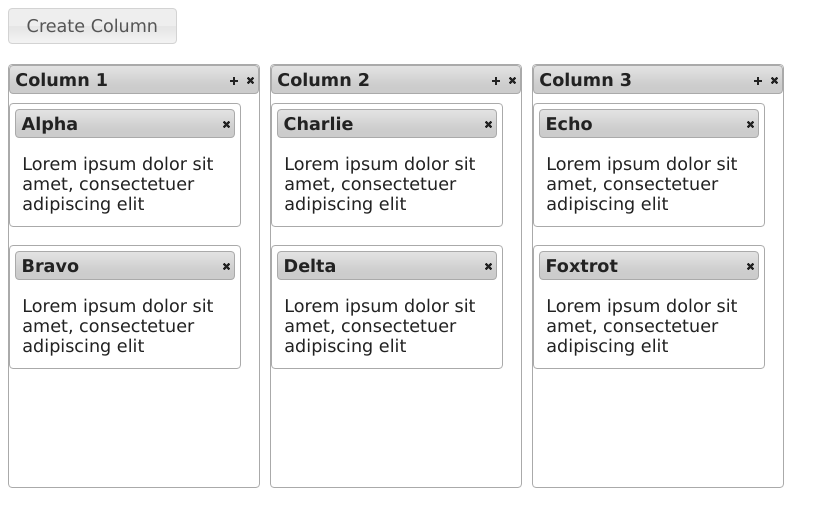
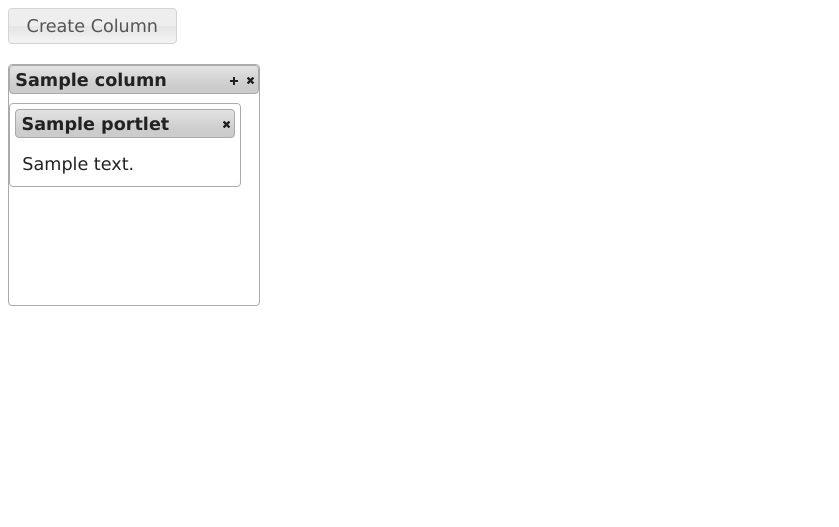
Before and after one commit to heejongahn/kanban-gallen, a Flask app: page / in a window 1280 px wide. Shown: the top 527 px of the page, without its empty margins (0-839 px from the left). Run offline with Flask 2, Linux system fonts and the light colour scheme; tables that the repository leaves empty hold one stand-in row (values such as "Sample post"); parts of the project's set-up code (start-up, migrations or seed data) failed here and were passed over.

Commit message:
[backend] render data from db

```diff
--- a/kanban_gallen/templates/index.html
+++ b/kanban_gallen/templates/index.html
@@ -13,57 +13,23 @@
     </button>
     <!-- column lists -->
     <div class="column-lists">
-      <div class="column">
+      {% for column in columns %}
+      <div id="column_{{ column.id }}" class="column">
         <div class="column-header">
-          Column 1
+          {{ column.title }}
         </div>
-        <div class="portlet">
+        {% for portlet in column.portlets %}
+        <div id="portlet_{{ portlet.id }}" class="portlet">
           <div class="portlet-header">
-            Alpha
+            {{ portlet.title }}
           </div>
-          <div class="portlet-content">Lorem ipsum dolor sit amet, consectetuer adipiscing elit</div>
+          <div class="portlet-content">
+            {{ portlet.content }}
+          </div>
         </div>
-        <div class="portlet">
-          <div class="portlet-header">
-            Bravo
-          </div>
-          <div class="portlet-content">Lorem ipsum dolor sit amet, consectetuer adipiscing elit</div>
-        </div>
+        {% endfor %}
       </div>
-      <div class="column">
-        <div class="column-header">
-          Column 2
-        </div>
-        <div class="portlet">
-          <div class="portlet-header">
-            Charlie
-          </div>
-          <div class="portlet-content">Lorem ipsum dolor sit amet, consectetuer adipiscing elit</div>
-        </div>
-        <div class="portlet">
-          <div class="portlet-header">
-            Delta
-          </div>
-          <div class="portlet-content">Lorem ipsum dolor sit amet, consectetuer adipiscing elit</div>
-        </div>
-      </div>
-      <div class="column">
-        <div class="column-header">
-          Column 3
-        </div>
-        <div class="portlet">
-          <div class="portlet-header">
-            Echo
-          </div>
-          <div class="portlet-content">Lorem ipsum dolor sit amet, consectetuer adipiscing elit</div>
-        </div>
-        <div class="portlet">
-          <div class="portlet-header">
-            Foxtrot
-          </div>
-          <div class="portlet-content">Lorem ipsum dolor sit amet, consectetuer adipiscing elit</div>
-        </div>
-      </div>
+      {% endfor %}
     <!-- end column list -->
     </div>
   </body>
--- a/kanban_gallen/views.py
+++ b/kanban_gallen/views.py
@@ -4,8 +4,10 @@
 from flask import render_template
 
 from kanban_gallen import app
+from .models import KanbanColumn
 
 
 @app.route('/', methods=['GET'])
 def index():
-    return render_template('index.html')
+  columns = KanbanColumn.query.all()
+  return render_template('index.html', columns=columns)
```
